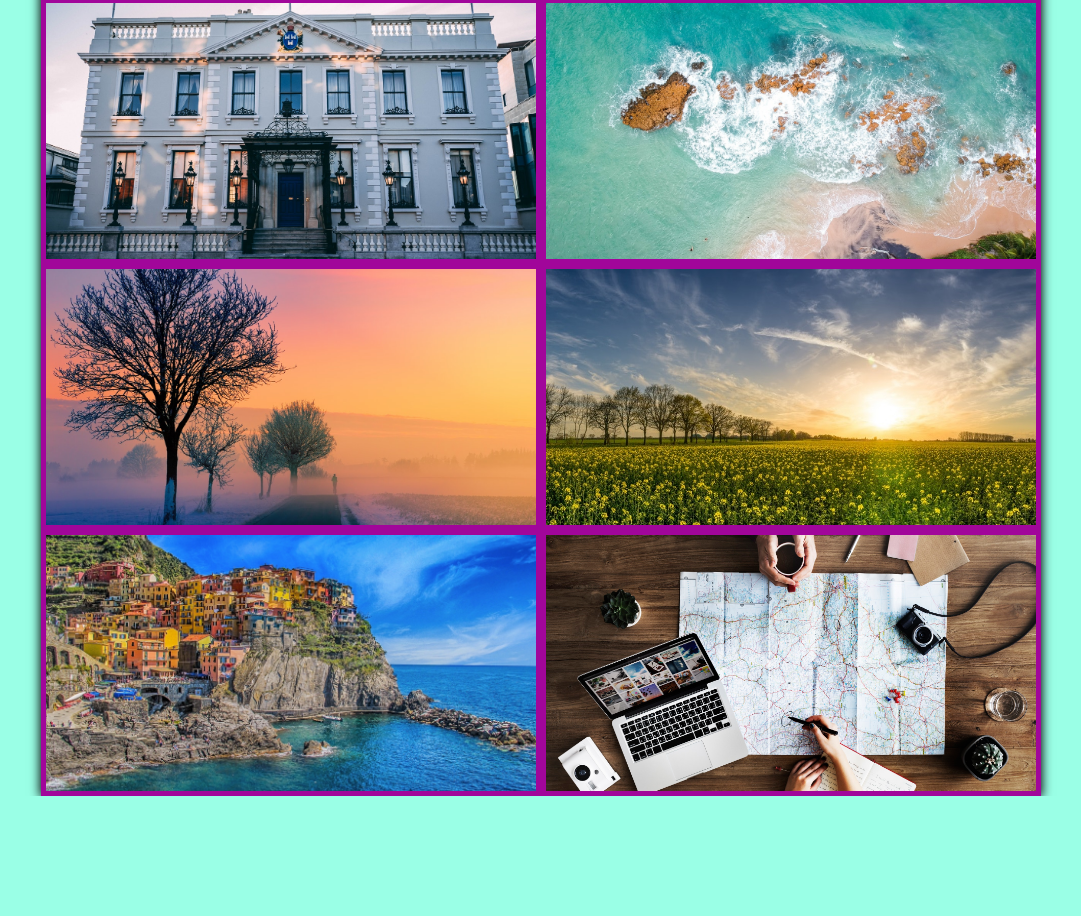
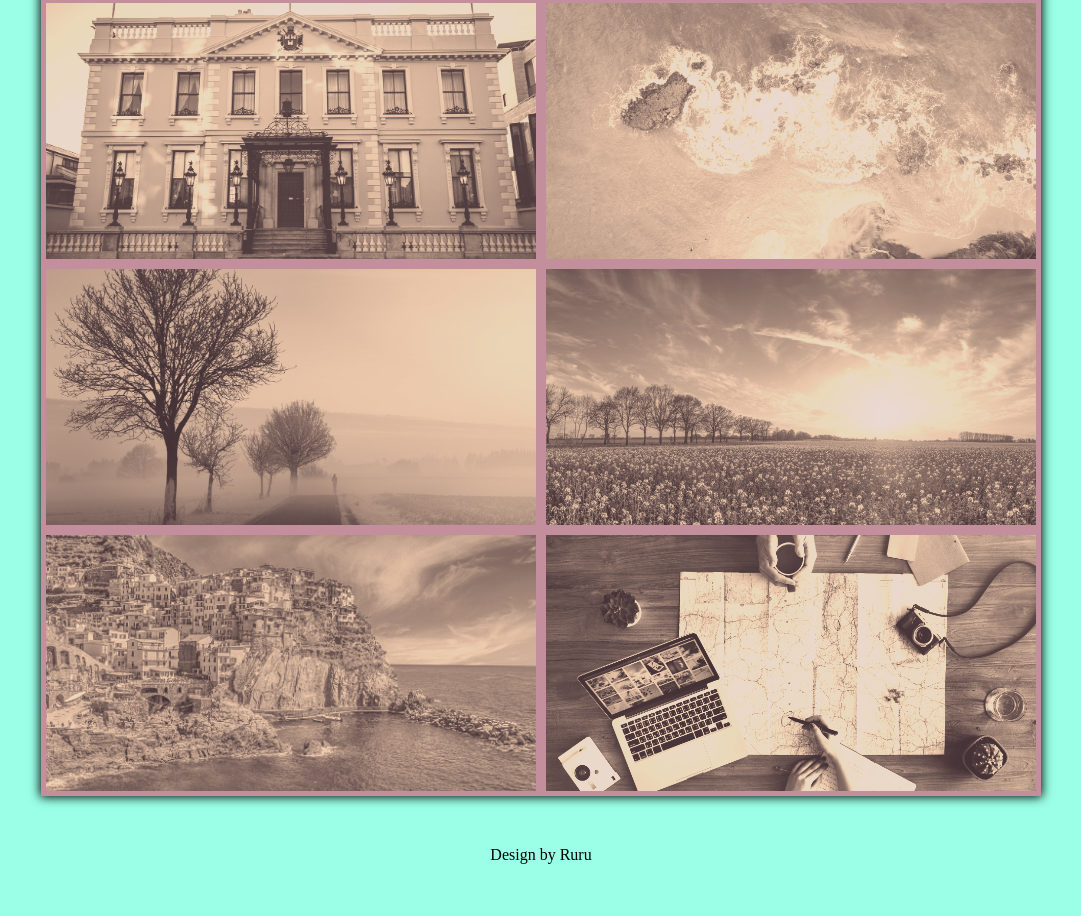
Before and after one commit to olezha1/sherly_mr.github.io, a plain HTML site: page Gallery/index.html in a window 1280 px wide. Shown: the part 915-1831 px from the top of the page, without its empty margins (99-1180 px from the left). Before the commit the page ends 1711 px from the top, so only its background shows below. Drawn offline with Linux system fonts and the light colour scheme; a web font is replaced by a local one.

Commit message:
Add files via upload

```diff
--- a/Gallery/#main.css
+++ b/Gallery/#main.css
@@ -18,4 +18,5 @@ body {
     height: 100px;
     width: 100px;
     background-color: rgb(0, 0, 0);
+    opacity: 0.65;
 }
--- a/Gallery/index.html
+++ b/Gallery/index.html
@@ -23,7 +23,9 @@
             <div class="item" style="background-image: url(img/img11.jpeg)"></div>
             <div class="item" style="background-image: url(img/img12.jpeg)"></div>
         </main>
-
-
+<div class="link-wrapper">
+    <a href="https://www.github.com/klesson" class="autor">Design by Ruru</a>
+</div>
+<script> </script>
 </body>
 </html>
--- a/Gallery/main.css
+++ b/Gallery/main.css
@@ -12,10 +12,10 @@ body {
 }
 
 .main {
-    background-color: rgb(161, 6, 154);
+    background-color: rgba(236, 35, 85, 0.507);
     display: flex;
     flex-wrap: wrap;
-    width: 1000px;
+    max-width: 1000px;
     margin:auto ;
     box-shadow:0 0 10px 1px rgba(0, 0, 0.3);
 }
@@ -25,10 +25,13 @@ body {
     max-width: 490px;
     background-color: rgb(0, 0, 0);
     margin: 5px;
-    width: calc(50% - 10px);
+    width: calc(95vw / 2 - 10px );
     height: calc(95vw / 2 / 16 *9);
     background-size: cover;
     background-position: center;
+    opacity: 0.65;
+    transition: opasity 0.2s linear, transform 0.2s ease-in;
+    filter: sepia(100%);
 }
 .heading {
     font-size: 48px;
@@ -38,3 +41,39 @@ body {
     font-family: 'Lacquer';
 font-family: 'Akronim';
 }
+
+@media all and ( max-width: 768px ) {
+.item {
+    max-height: initial;
+    max-width: initial;
+width: 95vw;
+height: calc(95vw / 16 * 9)  ;
+margin: 5px 0;
+}
+
+}
+
+@media all and (min-width: 1200px) {
+    .item:hover {
+        opacity: 1;
+        transform: scale(1.2)  rotate(5deg);
+        z-index: 10;
+        box-shadow: 0 0 15px 11px rgba(0, 0, 0.4)  ;
+        filter: none
+   }
+   .autor:hover {
+       border-color: #111;
+   }
+}
+.link-wrapper {
+    padding: 50px 0;
+    display: flex;
+    justify-content: center;
+}
+
+.autor {
+    color:rgb(0, 0, 0);
+    text-decoration : none;
+    border-bottom: 2px solid transparent;
+transition: 0.3s;
+}
```
